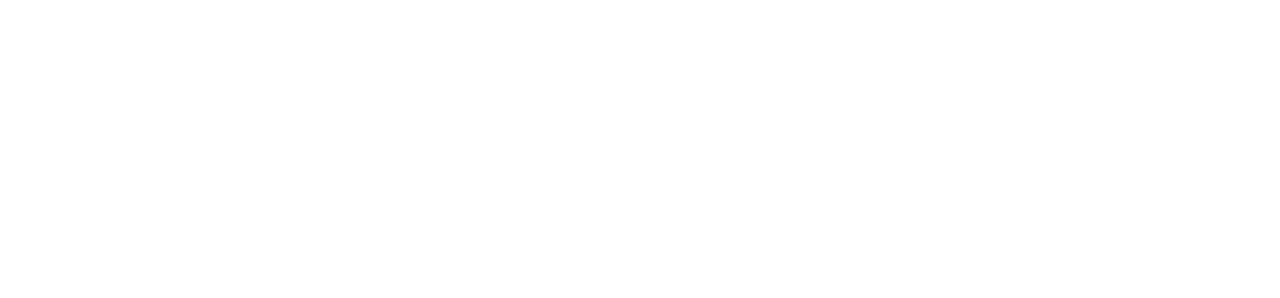
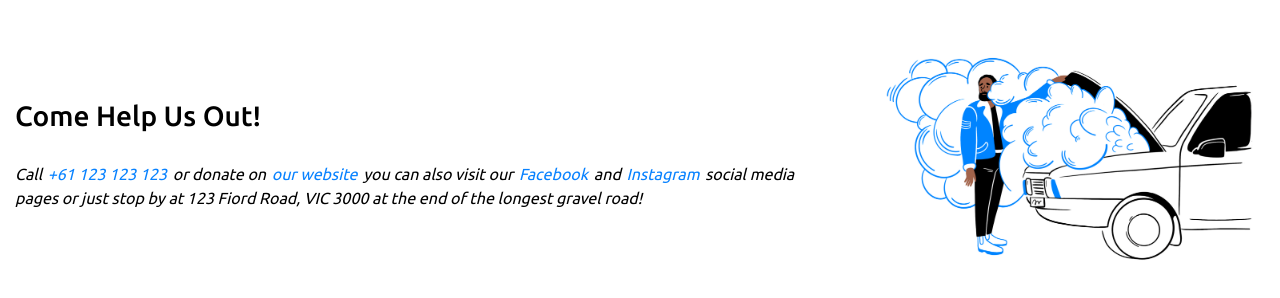
Before and after one commit to AmitGit217/Terry-Code-Jam-Business, a plain HTML site: page index.html in a window 1280 px wide. Drawn offline with Linux system fonts and the light colour scheme.

Commit message:
feat: add donate section

```diff
--- /dev/null
+++ b/blocks/donate.css
@@ -0,0 +1,59 @@
+.donate {
+  max-width: 1280px;
+  margin: 0 auto;
+  padding: 15px;
+  display: flex;
+  align-items: center;
+  column-gap: 5%;
+  row-gap: 20px;
+  font-family: Ubuntu, arial, sans-serif;
+  font-size: 16px;
+  line-height: 1.2;
+  font-weight: 400;
+}
+
+.donate__text {
+  display: flex;
+  flex-direction: column;
+  justify-items: space-between;
+  row-gap: 30px;
+}
+
+.donate__heading {
+  margin: 0;
+  font-size: 28px;
+  font-weight: 500;
+}
+
+.donate__paragraph {
+  line-height: 1.5;
+}
+
+.donate__link {
+  color: #0882ff;
+  text-decoration: none;
+  border: 2px solid rgba(255, 255, 255, 0);
+  transition: border-color 0.5s;
+}
+
+.donate__link:hover {
+  border-color: #0882ff;
+  background-color: #0882ff;
+  color: #fff;
+  border-radius: 2px;
+}
+
+.donate__image {
+  max-width: 400px;
+  width: 100%;
+}
+
+@media screen and (max-width: 800px) {
+  .donate {
+    flex-wrap: wrap;
+  }
+
+  .donate__image {
+    margin: 0 auto;
+  }
+}
--- a/index.html
+++ b/index.html
@@ -4,6 +4,7 @@
     <meta charset="UTF-8" />
     <meta http-equiv="X-UA-Compatible" content="IE=edge" />
     <meta name="viewport" content="width=device-width, initial-scale=1.0" />
+    <link rel="stylesheet" href="./pages/index.css" />
     <title>Document</title>
   </head>
   <body class="page">
@@ -12,7 +13,46 @@
       <section class="mission"></section>
       <section class="gallery"></section>
       <section class="volunteer"></section>
-      <section class="donate"></section>
+      <section class="donate">
+        <div class="donate__text">
+          <h2 class="donate__heading">Come Help Us Out!</h2>
+          <address class="donate__paragraph">
+            Call
+            <a href="tel:+61 123 123 123" class="donate__link">
+              +61 123 123 123
+            </a>
+            or donate on
+            <a
+              href="https://donate.animalaid.org.au/"
+              target="_blank"
+              class="donate__link"
+            >
+              our website
+            </a>
+            you can also visit our
+            <a
+              href="https://www.facebook.com/VictorianAnimalAid/"
+              target="_blank"
+              class="donate__link"
+              >Facebook</a
+            >
+            and
+            <a
+              href="https://www.instagram.com/animalaid.vic/"
+              target="_blank"
+              class="donate__link"
+              >Instagram</a
+            >
+            social media pages or just stop by at 123 Fiord Road, VIC 3000 at
+            the end of the longest gravel road!
+          </address>
+        </div>
+        <img
+          src="./images/Terrybrokencar.png"
+          alt="terry opens the hood of the car and sees the smoke"
+          class="donate__image"
+        />
+      </section>
     </main>
     <footer class="footer"></footer>
   </body>
--- a/pages/index.css
+++ b/pages/index.css
@@ -1,2 +1,4 @@
 @import url("../vendor/normalize.css");
 @import url("../fonts/fonts.css");
+@import url("../blocks/mission.css");
+@import url("../blocks/donate.css");
```
Also changed, not shown: blocks/mission.css (added).
